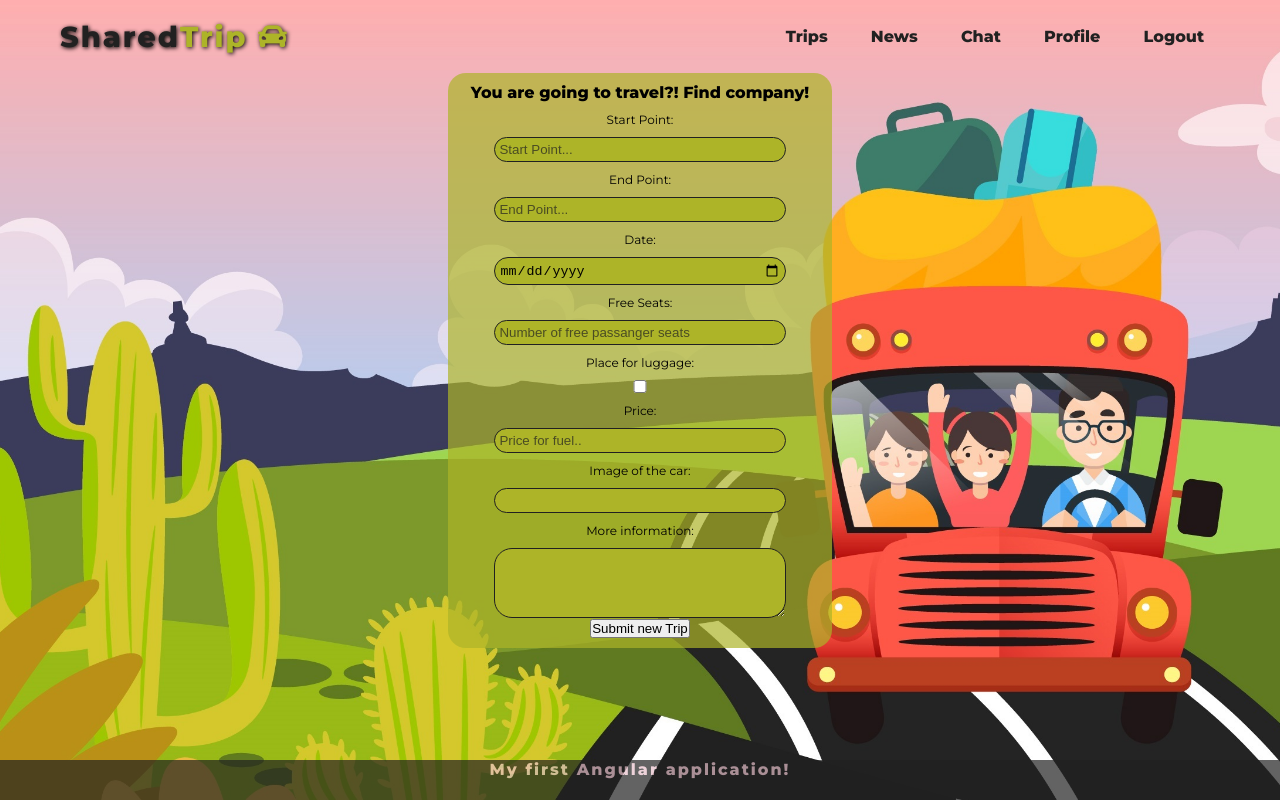
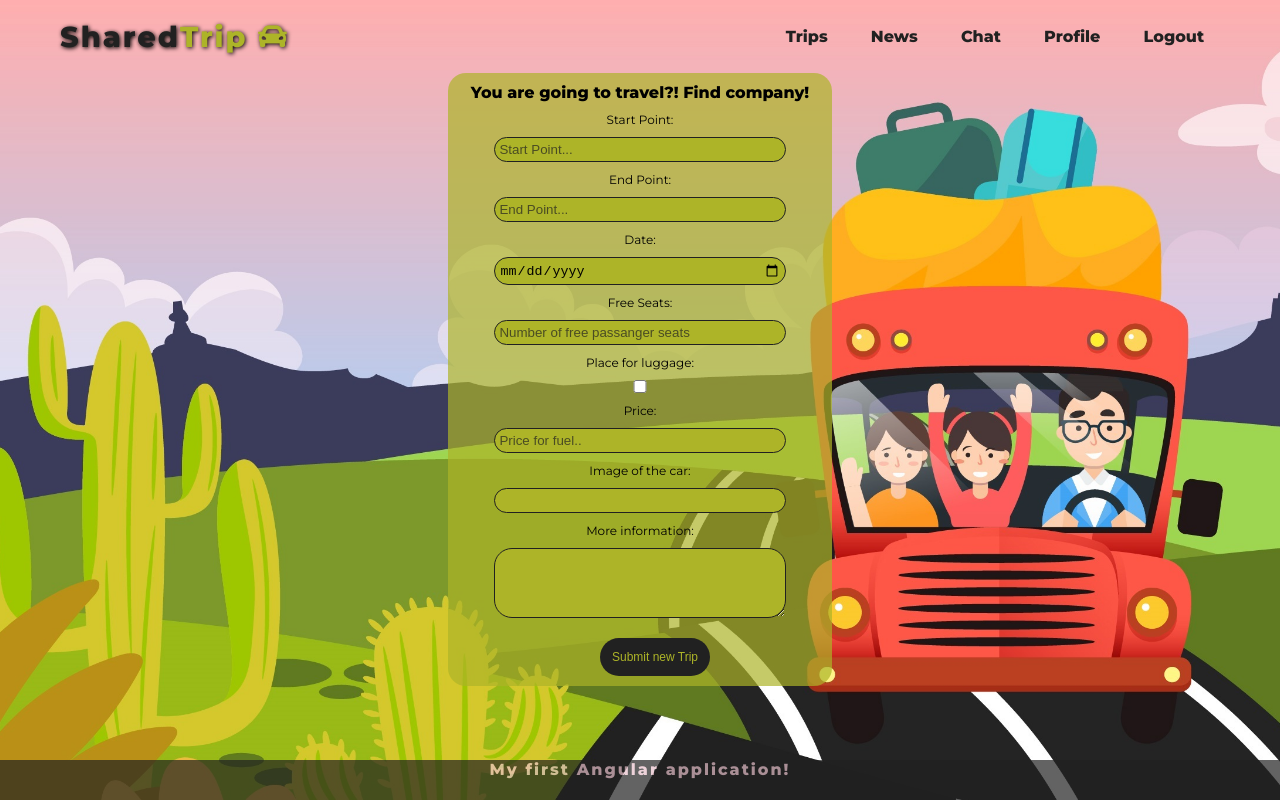
Before and after one commit to Yanislav991/SharedTrip, an Angular app in the folder SharedTrip.Client/: page /trips/create in a window 1280 px wide. Built offline with nearby package versions, Linux system fonts and the light colour scheme; sample sign-in values are in the browser's storage.

Commit message:
Validation modifications and fixing the create functionality

```diff
--- a/SharedTrip.Client/src/app/trip/create-trip/create-trip.component.html
+++ b/SharedTrip.Client/src/app/trip/create-trip/create-trip.component.html
@@ -5,22 +5,26 @@
             <div class="field">
                 <label for="startPoint">Start Point:</label>
                 <input placeholder="Start Point..." type="text" formControlName="startPoint">
+                <p *ngIf="(startPoint!.errors?.['required'] || startPoint?.errors?.['minlength'] || startPoint?.errors?.['maxlength']) && startPoint!.touched" class="validation">Start Point is required and it's length should be between 3 - 25!</p>
             </div>
             <div class="field">
                 <label for="endPoint">End Point:</label>
-                <input placeholder="End Point..." type="text" formControlName="endPoint" minlength="6">
+                <input placeholder="End Point..." type="text" formControlName="endPoint">
+                <p *ngIf="(endPoint!.errors?.['required'] || endPoint?.errors?.['minlength'] || endPoint?.errors?.['maxlength']) && endPoint!.touched" class="validation">End Point is required and it's length should be between 3 - 25!</p>
             </div>
             <div class="field">
                 <label for="date">Date:</label>
                 <input placeholder="When are you travelling.." type="date" formControlName="date">
+                <p *ngIf="(endPoint!.errors?.['required']) && endPoint!.touched" class="validation">Date Point is required</p>
             </div>
             <div class="field">
                 <label for="freeSeats">Free Seats:</label>
                 <input placeholder="Number of free passanger seats" type="number" formControlName="freeSeats">
+                <p *ngIf="(freeSeats!.errors?.['required'] || freeSeats?.errors?.['min'] || freeSeats?.errors?.['max']) && endPoint!.touched" class="validation">Free seats field is required! It's value should be between 1 - 8!</p>
             </div>
             <div class="field">
                 <label for="placeForLuggage">Place for luggage:</label>
-                <input type="checkbox" formControlName="placeForLuggage">
+                <input type="checkbox" ng-init="false" formControlName="placeForLuggage">
             </div>
             <div class="field">
                 <label for="price">Price:</label>
@@ -29,10 +33,12 @@
             <div class="field">
                 <label for="carImageUrl">Image of the car:</label>
                 <input type="text" formControlName="carImageUrl">
+                <p *ngIf="carImageUrl!.errors?.['pattern'] && carImageUrl!.touched" class="validation">Please enter valid URL!</p>
             </div>
             <div class="field">
                 <label for="description">More information:</label>
                 <textarea rows="4" type="text" formControlName="description"></textarea>
+                <p *ngIf="(description!.errors?.['required'] || description?.errors?.['minlength'] || description?.errors?.['maxlength']) && description!.touched" class="validation">Description is required and it's length should be between 15 - 300!</p>
             </div>
             <button type="submit" id="submitBtn">Submit new Trip</button>
         </form>
--- a/SharedTrip.Client/src/app/trip/create-trip/create-trip.component.scss
+++ b/SharedTrip.Client/src/app/trip/create-trip/create-trip.component.scss
@@ -49,3 +49,29 @@ textarea {
     border: 1px solid var(--text);
     width: 80%;
 }
+
+.validation {
+    color: var(--red);
+    font-weight: 600;
+    text-shadow: 3px 3px 15px black;
+}
+
+#submitBtn {
+    display: inline-block;
+    outline: 0;
+    border: none;
+    cursor: pointer;
+    padding: 12px;
+    margin-left: 30px;
+    border-radius: 50px;
+    font-size: 12px;
+    background-color: var(--text);
+    font-weight: 500;
+    margin-top: 20px;
+    color: var(--action);
+    transition: all .2s ease-in-out;
+}
+
+#submitBtn:hover {
+    transform: scale(1.1);
+}
--- a/SharedTrip.Client/src/app/trip/create-trip/create-trip.component.ts
+++ b/SharedTrip.Client/src/app/trip/create-trip/create-trip.component.ts
@@ -1,6 +1,7 @@
 import { Component, OnInit } from '@angular/core';
-import { FormBuilder, FormGroup } from '@angular/forms';
+import { FormBuilder, FormGroup, Validators } from '@angular/forms';
 import { Router } from '@angular/router';
+import { SharedService } from 'src/services/shared.service';
 import { TripsService } from 'src/services/trips.service';
 
 @Component({
@@ -9,26 +10,52 @@ import { TripsService } from 'src/services/trips.service';
   styleUrls: ['./create-trip.component.scss']
 })
 export class CreateTripComponent implements OnInit {
-  createTripForm:FormGroup;
-  constructor(private fb:FormBuilder,private trips:TripsService, private router:Router) {
+  createTripForm: FormGroup;
+  constructor(private fb: FormBuilder,private shared:SharedService, private trips: TripsService, private router: Router) {
     this.createTripForm = this.fb.group({
-      'startPoint':[''],
-      'endPoint':[''],
-      'date':[''],
-      'freeSeats':[''],
-      'placeForLuggage':[''],
-      'price':[''],
-      'carImageUrl':[''],
-      'description':['']
-    })
-   }
-
-  ngOnInit(): void {
-  }
-  createTrip(){
-    this.trips.create(this.createTripForm.value).subscribe(s=>{
-      console.log(s.data);
+      'startPoint': [[''], [Validators.required, Validators.minLength(3), Validators.maxLength(25)]],
+      'endPoint': [[''], [Validators.required, Validators.minLength(3), Validators.maxLength(25)]],
+      'date': [[''], [Validators.required]],
+      'freeSeats': [[''], [Validators.required, Validators.min(1), Validators.max(8)]],
+      'placeForLuggage': [[''], [Validators.required]],
+      'price': [''],
+      'carImageUrl': [[''], [Validators.pattern('(https?://)?([\\da-z.-]+)\\.([a-z.]{2,6})[/\\w .-]*/?')]],
+      'description': [[''], [Validators.required, Validators.minLength(15), Validators.maxLength(300)]]
     })
   }
 
+  ngOnInit(): void {
+    this.createTripForm.get('placeForLuggage')!.setValue(false);
+  }
+  createTrip() {
+    console.log(this.createTripForm.get('placeForLuggage'))
+    if(!this.createTripForm.valid){
+      this.shared.fireValidation(this.createTripForm);
+      return;
+    }
+    this.trips.create(this.createTripForm.value).subscribe(s => {
+      console.log(s);
+    })
+  }
+
+  get startPoint() {
+    return this.createTripForm.get('startPoint');
+  }
+  get endPoint() {
+    return this.createTripForm.get('endPoint');
+  }
+  get date() {
+    return this.createTripForm.get('date');
+  }
+  get freeSeats() {
+    return this.createTripForm.get('freeSeats');
+  }
+  get carImageUrl() {
+    return this.createTripForm.get('carImageUrl');
+  }
+  get description() {
+    return this.createTripForm.get('description');
+  }
+
+
 }
--- a/SharedTrip.Client/src/app/users/login-form/login-form.component.ts
+++ b/SharedTrip.Client/src/app/users/login-form/login-form.component.ts
@@ -2,6 +2,7 @@ import { Component, OnInit } from '@angular/core';
 import { FormBuilder, FormGroup, Validators } from '@angular/forms';
 import { Router } from '@angular/router';
 import { AuthService } from 'src/services/auth.service';
+import { SharedService } from 'src/services/shared.service';
 
 @Component({
   selector: 'app-login-form',
@@ -10,7 +11,7 @@ import { AuthService } from 'src/services/auth.service';
 })
 export class LoginFormComponent implements OnInit {
   loginForm:FormGroup;
-  constructor( private fb: FormBuilder, private auth:AuthService, private router:Router) {
+  constructor( private fb: FormBuilder,private shared:SharedService, private auth:AuthService, private router:Router) {
     this.loginForm=this.fb.group({
       'username':[[''], [Validators.required]],
       'password':[[''], [Validators.required, Validators.minLength(6)]]
@@ -20,6 +21,10 @@ export class LoginFormComponent implements OnInit {
   ngOnInit(): void {
   }
   login(){
+    if(!this.loginForm.valid){
+      this.shared.fireValidation(this.loginForm);
+      return
+    }
     this.auth.login(this.loginForm.value).subscribe(data=>{
       this.auth.saveToken(data.token)
       this.router.navigate(['/trips/all'])
--- a/SharedTrip.Client/src/app/users/register-form/register-form.component.ts
+++ b/SharedTrip.Client/src/app/users/register-form/register-form.component.ts
@@ -2,6 +2,7 @@ import { Component, OnInit } from '@angular/core';
 import { FormBuilder, FormGroup, Validators } from '@angular/forms';
 import { Router } from '@angular/router';
 import { AuthService } from 'src/services/auth.service';
+import { SharedService } from 'src/services/shared.service';
 
 @Component({
   selector: 'app-register-form',
@@ -10,7 +11,7 @@ import { AuthService } from 'src/services/auth.service';
 })
 export class RegisterFormComponent implements OnInit {
   registerForm:FormGroup;
-  constructor( private fb: FormBuilder, private auth:AuthService, private router:Router) {
+  constructor( private fb: FormBuilder,private shared:SharedService, private auth:AuthService, private router:Router) {
     this.registerForm=this.fb.group({
       'username':[[''], [Validators.required, Validators.minLength(6)]],
       'email':[[''], [Validators.required, Validators.email]],
@@ -21,6 +22,10 @@ export class RegisterFormComponent implements OnInit {
   ngOnInit(): void {
   }
   register(){
+    if(!this.registerForm.valid){
+      this.shared.fireValidation(this.registerForm);
+      return
+    }
     this.auth.register(this.registerForm.value).subscribe(data=>{
       if(data.status=="Success"){
         this.router.navigate(['/login'])
--- /dev/null
+++ b/SharedTrip.Client/src/services/shared.service.ts
@@ -0,0 +1,16 @@
+import { Injectable } from '@angular/core';
+import { FormGroup } from '@angular/forms';
+
+@Injectable({
+  providedIn: 'root'
+})
+export class SharedService {
+
+  constructor() { }
+  fireValidation(form: FormGroup) {
+    Object.keys(form!.controls).forEach(field => { // {1}
+      const control = form!.get(field);            // {2}
+      control!.markAsTouched({ onlySelf: true });       // {3}
+    });
+  }
+}
```
Also changed, not shown: 1 other file (tests, documents, lock files or other folders).
